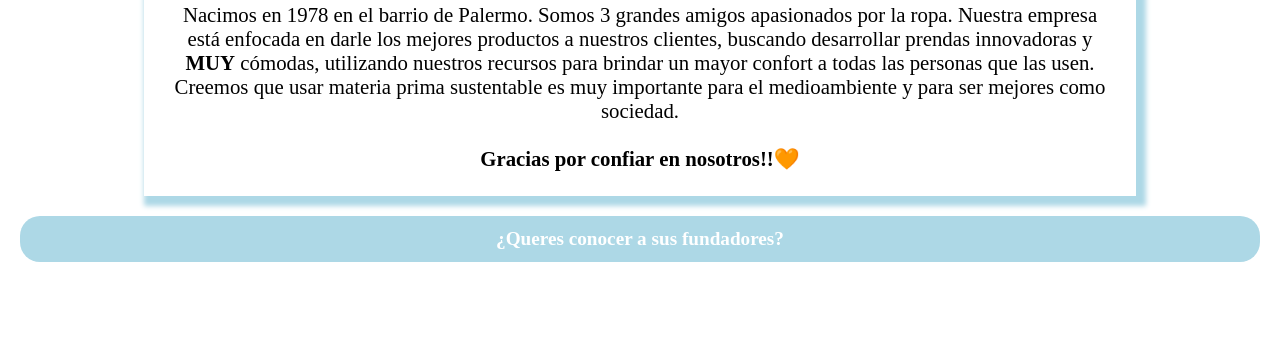
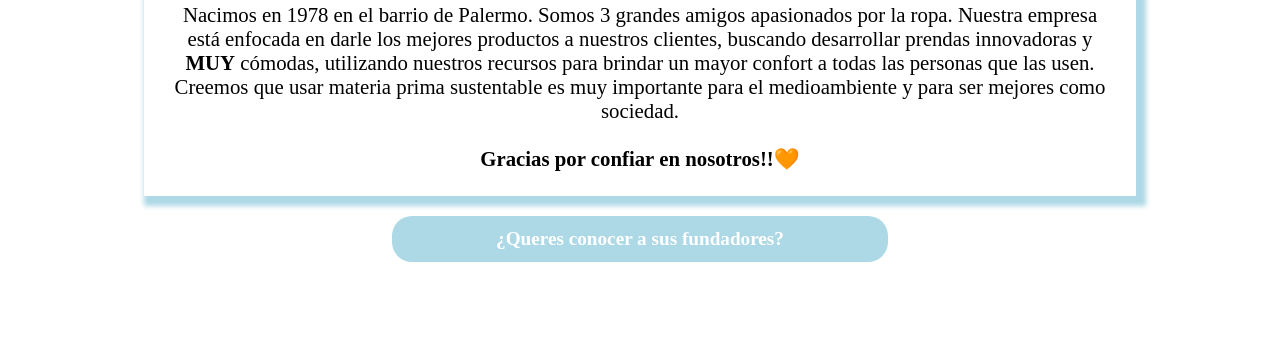
Before and after one commit to pelavaz/TP_Octubre, a plain HTML site: page TPNuevo/nosotros.html in a window 1280 px wide. Shown: the part 440-783 px from the top of the page. Drawn offline with Linux system fonts and the light colour scheme; a web font is replaced by a local one.

Commit message:
Update estilo_nosotros.css

```diff
--- a/TPNuevo/estilo_nosotros.css
+++ b/TPNuevo/estilo_nosotros.css
@@ -17,7 +17,7 @@ section h1 {
 }
 
 section h6 {
-    margin-top: 20px;
+    margin: 20px 30% 0px 30%;
     background-color: lightblue;
     color: white;
     border-radius: 20px;
```
